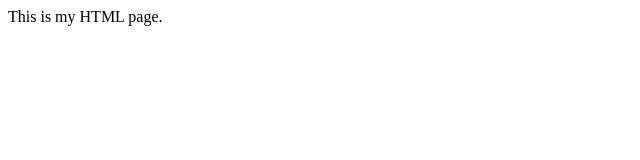
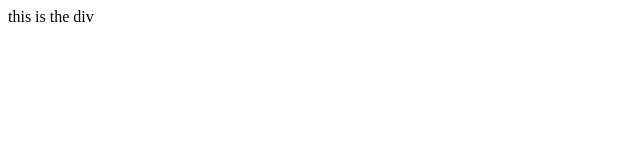
Before and after one commit to lavroy/chmmhs, a plain HTML site: page CHMMHS/WebRoot/index.html in a window 1280 px wide. Shown: the full height of the page, 0-640 px from the left. Drawn offline with Linux system fonts and the light colour scheme.

Commit message:
added div

```diff
--- a/CHMMHS/WebRoot/index.html
+++ b/CHMMHS/WebRoot/index.html
@@ -12,6 +12,6 @@
   </head>
 
   <body>
-    This is my HTML page. <br>
+    <div>this is the div</div>
   </body>
 </html>
```
